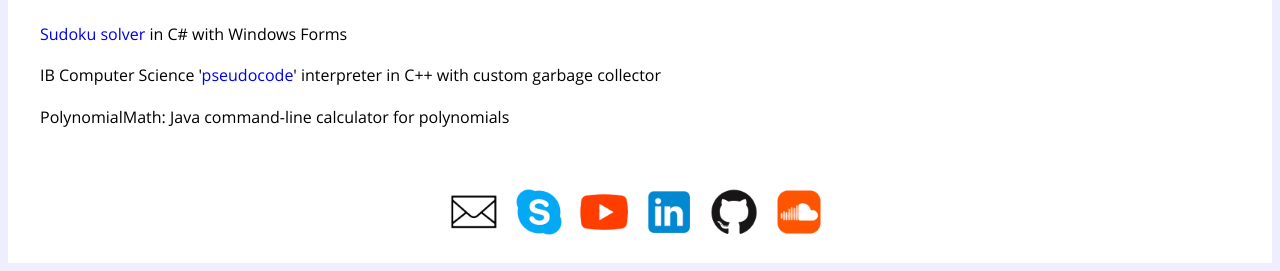
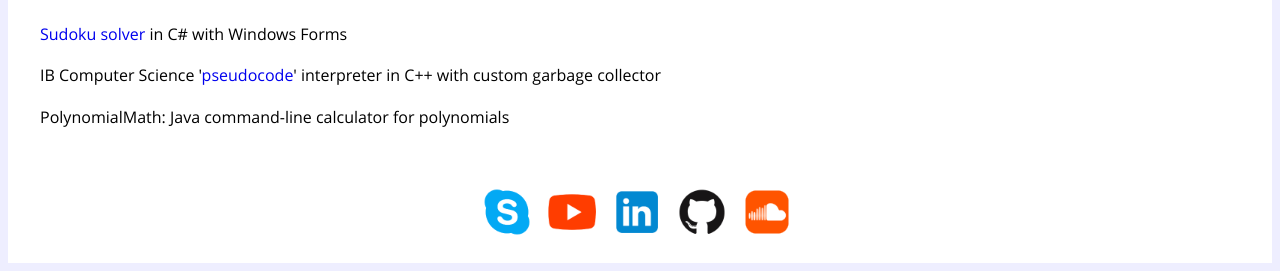
Before and after one commit to id523a/Website, a PHP site: page / in a window 1280 px wide. Shown: the part 1403-1674 px from the top of the page. Run offline with PHP 8.4, Linux system fonts and the light colour scheme.

Commit message:
Fixed footer

```diff
--- a/assets/footer.php
+++ b/assets/footer.php
@@ -1,12 +1,11 @@
 <div class="thinPane centerContainer">
 	<div class="centerContent">
 		<span class="iconGroup">
-		<a href="mailto:edward@giles.net.au"><img class="icon" src="icons/mail.png" alt="E-mail" /></a>
-		<a href="skype://edward@giles.net.au"><img class="icon" src="icons/skype.png" alt="Skype" /></a>
+		<a href="skype://fanboy7"><img class="icon" src="icons/skype.png" alt="Skype" /></a>
 		<a href="https://www.youtube.com/channel/UCdWI3Bs_d_Z89sWYJz9unXQ"><img class="icon" src="icons/yt.png" alt="YouTube" /></a>
+		<a href="https://www.linkedin.com/in/id523a"><img class="icon" src="icons/in.png" alt="LinkedIn" /></a>
 		</span>
 		<span class="iconGroup">
-		<a href="https://www.linkedin.com/in/id523a"><img class="icon" src="icons/in.png" alt="LinkedIn" /></a>
 		<a href="https://github.com/id523a"><img class="icon" src="icons/gh.png" alt="GitHub" /></a>
 		<a href="https://soundcloud.com/id523a"><img class="icon" src="icons/sc.png" alt="SoundCloud" /></a>
 		</span>
```
